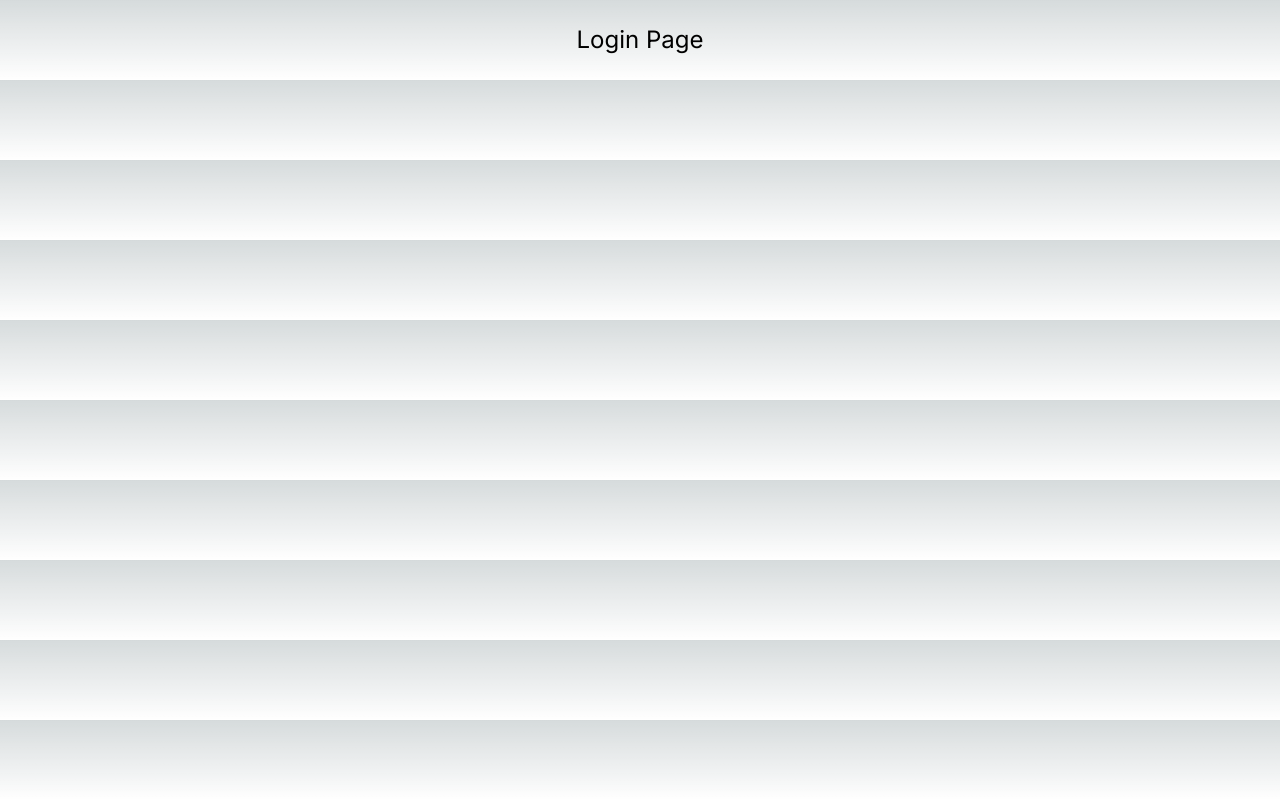
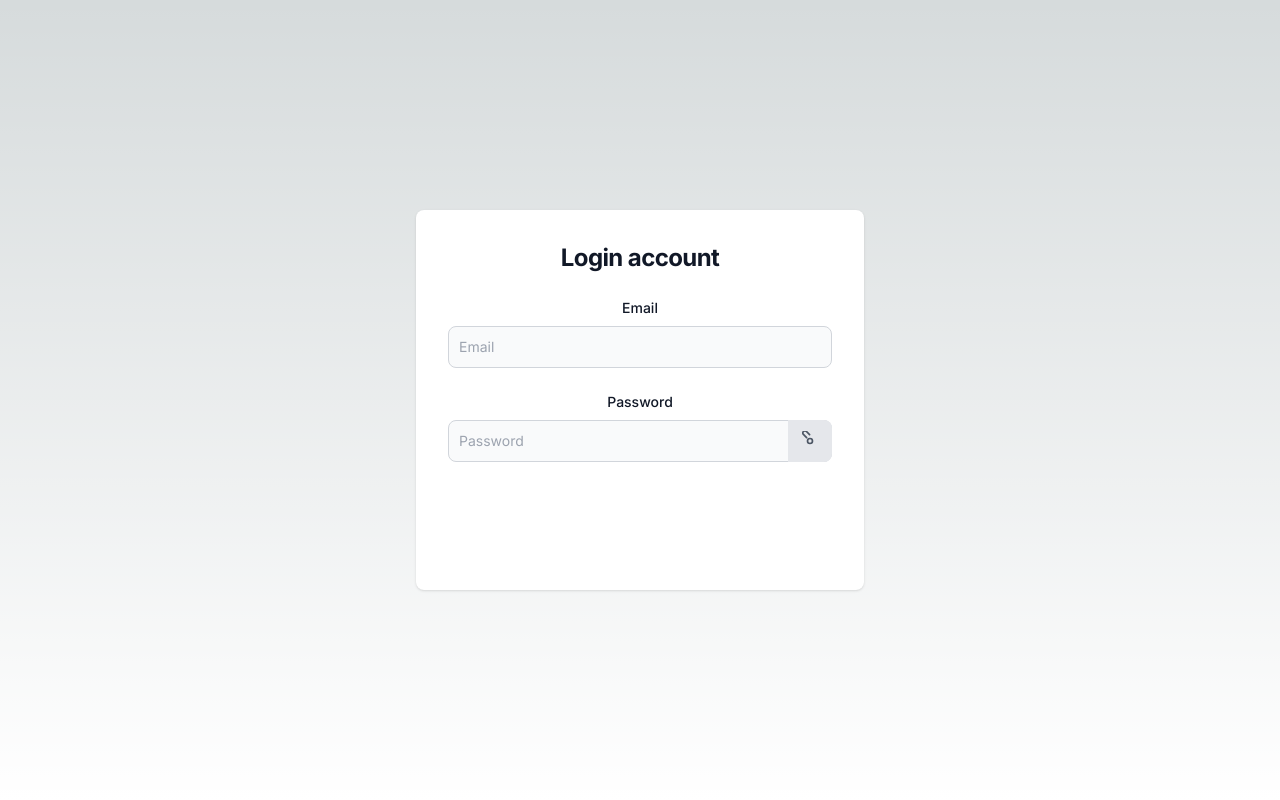
Before and after one commit to Topdev97/auth-app-next, a Next.js app: page /login in a window 1280 px wide. Built offline with nearby package versions, Linux system fonts and the light colour scheme.

Commit message:
Feat - Login page added

```diff
--- a/src/app/login/page.tsx
+++ b/src/app/login/page.tsx
@@ -1,7 +1,139 @@
+"use client";
+import React, { useState } from "react";
+import Link from "next/link";
+import { useRouter } from "next/router"; // Changed from "next/navigation"
+import axios from "axios";
+
 export default function LoginPage() {
+  // Initialize state variables to store form input values
+  const [user, setUser] = useState({
+    email: "",
+    password: "",
+  });
+  const [showPassword, setShowPassword] = useState(false);
+
+  // Event handler to update the state when input values change
+  const handleInputChange = (event: { target: { name: any; value: any } }) => {
+    const { name, value } = event.target;
+    setUser({ ...user, [name]: value });
+  };
+
+  // Event handler to log the form input values when the form is submitted
+  const handleSubmit = (event: { preventDefault: () => void }) => {
+    event.preventDefault();
+    console.log("Form values:", user);
+  };
+
+  const togglePasswordVisibility = () => {
+    setShowPassword(!showPassword);
+  };
+
   return (
-    <section className="container p-6 text-center text-2xl">
-      <h1>Login Page</h1>
+    <section className="container p-6 text-center text-2xl flex justify-center items-center h-[100vh]">
+      <div className="w-full bg-white rounded-lg shadow dark:border md:mt-0 sm:max-w-md xl:p-0 dark:bg-gray-800 dark:border-gray-700">
+        <div className="p-6 space-y-4 md:space-y-6 sm:p-8">
+          <h1 className="text-xl font-bold leading-tight tracking-tight text-gray-900 md:text-2xl dark:text-white">
+            Login account
+          </h1>
+          <form className="space-y-4 md:space-y-6" onSubmit={handleSubmit}>
+            <div>
+              <label
+                htmlFor="email"
+                className="block mb-2 text-sm font-medium text-gray-900 dark:text-white"
+              >
+                Email
+              </label>
+              <input
+                type="email"
+                name="email"
+                id="email"
+                placeholder="Email"
+                className="bg-gray-50 border border-gray-300 text-gray-900 sm:text-sm rounded-lg focus:ring-primary-600 focus:border-primary-600 block w-full p-2.5 dark:bg-gray-700 dark:border-gray-600 dark:placeholder-gray-400 dark:text-white dark:focus:ring-blue-500 dark:focus:border-blue-500"
+                required
+                value={user.email}
+                onChange={handleInputChange}
+              />
+            </div>
+
+            <div>
+              <label
+                htmlFor="password"
+                className="block mb-2 text-sm font-medium text-gray-900 dark:text-white"
+              >
+                Password
+              </label>
+              <div className="relative">
+                <input
+                  type={showPassword ? "text" : "password"}
+                  name="password"
+                  id="password"
+                  placeholder="Password"
+                  className="bg-gray-50 border border-gray-300 text-gray-900 sm:text-sm rounded-lg focus:ring-primary-600 focus:border-primary-600 block w-full p-2.5 pr-10 dark:bg-gray-700 dark:border-gray-600 dark:placeholder-gray-400 dark:text-white dark:focus:ring-blue-500 dark:focus:border-blue-500"
+                  required
+                  value={user.password}
+                  onChange={handleInputChange}
+                />
+                <button
+                  type="button"
+                  onClick={togglePasswordVisibility}
+                  className="absolute inset-y-0 right-0 flex items-center px-3 bg-gray-200 rounded-r-lg hover:bg-gray-300 focus:outline-none dark:bg-gray-600 dark:hover:bg-gray-700"
+                >
+                  {showPassword ? (
+                    <svg
+                      xmlns="http://www.w3.org/2000/svg"
+                      fill="none"
+                      viewBox="0 0 24 24"
+                      stroke="currentColor"
+                      className="h-5 w-5 text-gray-600 dark:text-gray-300"
+                    >
+                      <path
+                        strokeLinecap="round"
+                        strokeLinejoin="round"
+                        strokeWidth="2"
+                        d="M19.293 4.293a1 1 0 011.414 1.414l-14 14a1 1 0 01-1.414-1.414l14-14z"
+                      />
+                    </svg>
+                  ) : (
+                    <svg
+                      xmlns="http://www.w3.org/2000/svg"
+                      fill="none"
+                      viewBox="0 0 24 24"
+                      stroke="currentColor"
+                      className="h-5 w-5 text-gray-600 dark:text-gray-300"
+                    >
+                      <path
+                        strokeLinecap="round"
+                        strokeLinejoin="round"
+                        strokeWidth="2"
+                        d="M15 12a3 3 0 11-6 0 3 3 0 016 0z"
+                      />
+                      <path
+                        strokeLinecap="round"
+                        strokeLinejoin="round"
+                        strokeWidth="2"
+                        d="M7.9 7.9l-3.8-3.8a2 2 0 113.6-3.6l3.8 3.8"
+                      />
+                    </svg>
+                  )}
+                </button>
+              </div>
+            </div>
+
+            <button
+              type="submit"
+              className="w-full text-white bg-primary-600 hover:bg-primary-700 focus:ring-4 focus:outline-none focus:ring-primary-300 font-medium rounded-lg text-sm px-5 py-2.5 text-center dark:bg-primary-600 dark:hover:bg-primary-700 dark:focus:ring-primary-800"
+            >
+              Login
+            </button>
+            <Link
+              href={"/signup"}
+              className="w-full text-white bg-primary-600 hover:bg-primary-700 focus:ring-4 focus:outline-none focus:ring-primary-300 font-medium rounded-lg text-sm px-5 py-2.5 text-center dark:bg-primary-600 dark:hover:bg-primary-700 dark:focus:ring-primary-800"
+            >
+              Sign Up
+            </Link>
+          </form>
+        </div>
+      </div>
     </section>
   );
 }
```
